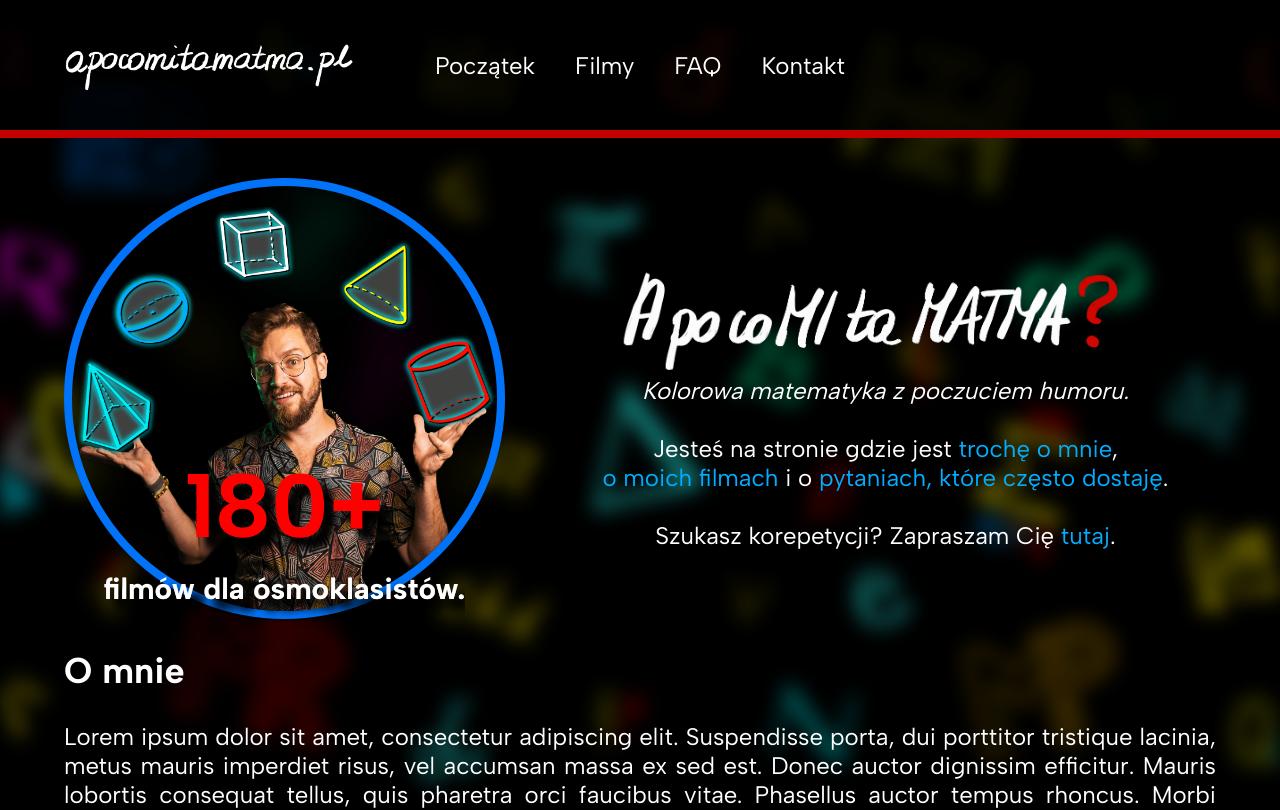
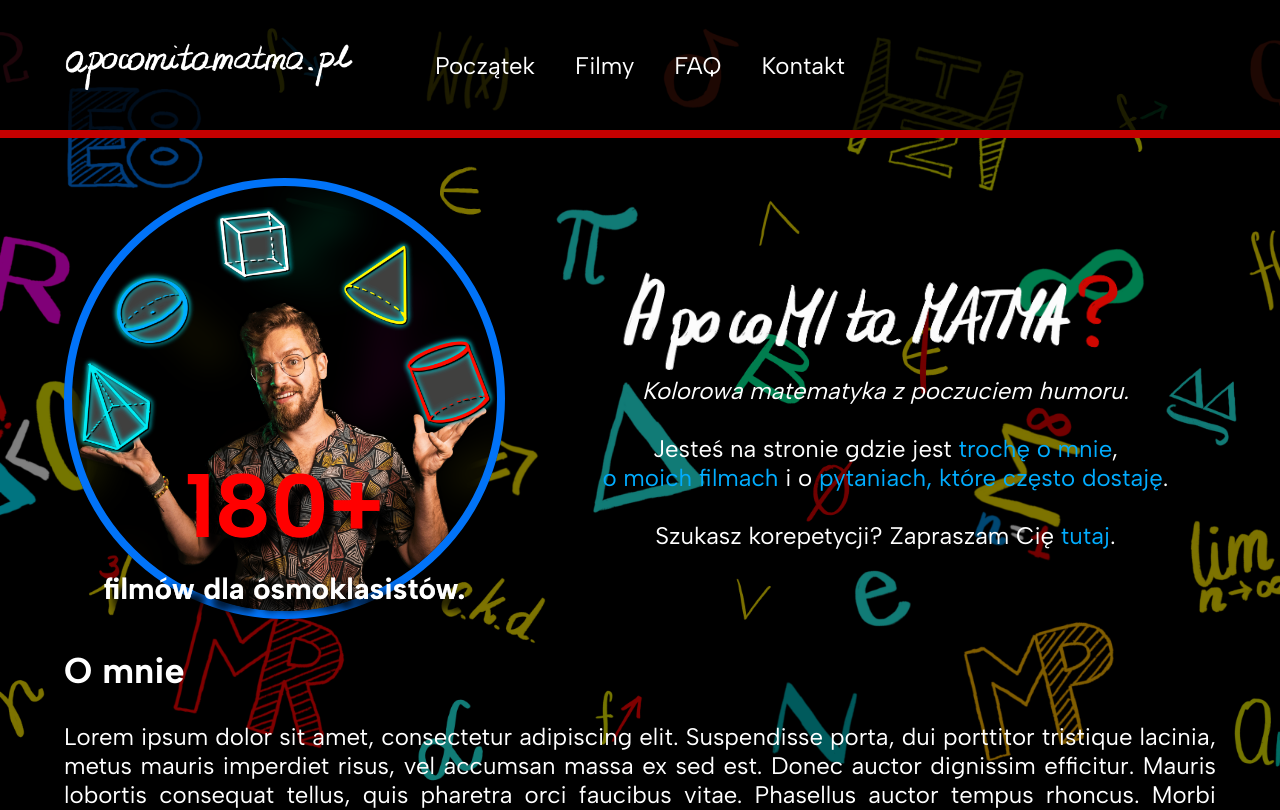
Before and after one commit to apocomitamatma/apocomitamatma.pl, a SvelteKit app in the folder front/: page / in a window 1280 px wide. Shown: the top 810 px of the page. Built offline with nearby package versions, Linux system fonts and the light colour scheme; some icons are missing.

Commit message:
Try without blur

```diff
--- a/front/src/routes/+layout.svelte
+++ b/front/src/routes/+layout.svelte
@@ -65,7 +65,7 @@
 		width: 100%;
 		height: 100%;
 		background: url('$lib/images/background.png') center/cover fixed no-repeat;
-		filter: blur(10px) brightness(50%);
+		filter: brightness(50%);
 		z-index: -1;
 	}
 
```
